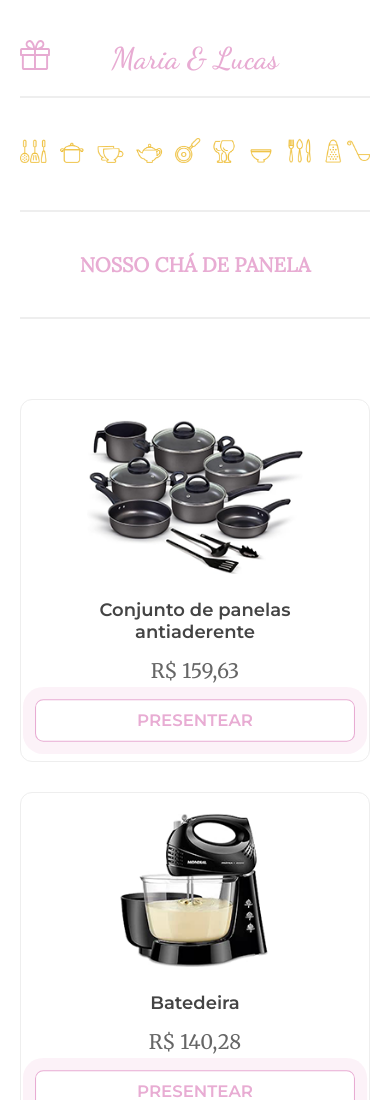
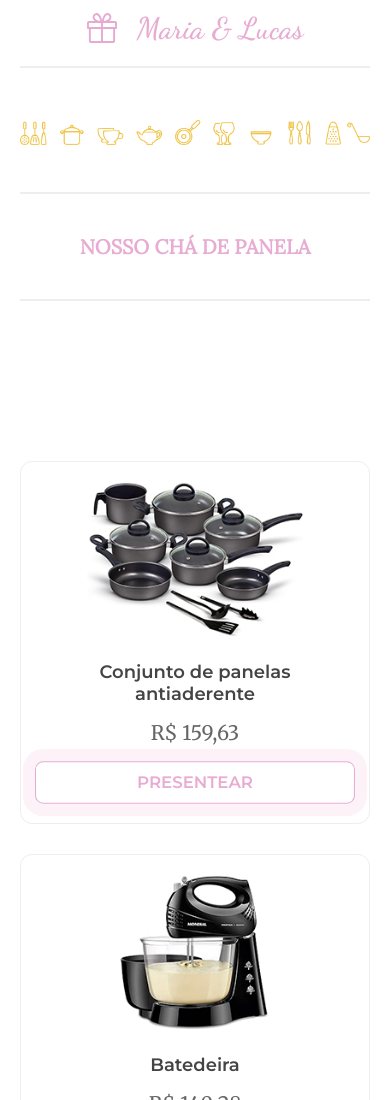
Before and after one commit to BaroneLucas99/chadepanelamariaelucas, a plain HTML site: page lista.html in a window 390 px wide. Shown: the top 1100 px of the page. Drawn offline with Linux system fonts and the light colour scheme.

Commit message:
Update style.css

```diff
--- a/style.css
+++ b/style.css
@@ -73,13 +73,12 @@ body, p {
   }
 }
 
-/* Card centralizado com largura limitada */
+
 .card {
   background-color: white;
   border: 1px solid #eeeeee;
   border-radius: 12px;
   padding: 20px;
-  /*box-shadow: 0.5px 1px 20px rgba(0, 0, 0, 0.3);*/
   text-align: center;
 
   display: flex;
@@ -92,10 +91,10 @@ body, p {
 }
 
    .card img {
-  width: 100%;             /* Ocupa toda a largura do card */
-  height: auto;            /* Mantém proporção da imagem */
-  max-height: 180px;       /* Limita a altura sem cortar */
-  object-fit: contain;     /* Evita corte e distorção */
+  width: 100%;
+  height: auto;
+  max-height: 180px;
+  object-fit: contain;
   border-radius: 8px;
   margin-bottom: 15px;
 }
@@ -155,34 +154,50 @@ body, p {
     }
 
 
+
 .secao-titulo {
-  max-width: 1200px;
-  margin: 40px auto;
-  padding: 0 20px;
-  text-align: center;
-  position: relative;
+  display: flex;
+  align-items: center;
+  gap: 20px;
+  padding: 0px 20px;
+  padding-top: 30px;
+  flex-wrap: wrap;
+  justify-content: center;
+  position: fixed;
+  top: 0;
+  left: 0;
+  width: 100%;
+  background-color: white;
+  z-index: 1000;
 }
+
+
+
 @media (max-width: 600px) {
   .secao-titulo {
-    max-width: 1200px;
+    width: 100%;
     margin: 0px auto;
     padding: 0 20px;
+    padding-top: 10px;
     text-align: center;
-    position: relative;
+    position: fixed;
   }
 }
 .icone-svg {
-  width: 30px;              /* 👉 Tamanho do ícone */
-  position: absolute;
-  left: 20px;               /* 👉 Alinha com os cards */
-  top: 0;
+
+  width: 30px;
+  height: 30px;
+  object-fit: contain;
+  display: block;
 }
+
+
 
 .secao-titulo h2 {
   font-family: 'dancing script', serif;
   font-size: 40px;
   font-weight: 600;
-  margin: 0 0 20px 0;       /* 👉 Espaço entre o título e a linha */
+  margin: 0;       /* 👉 Espaço entre o título e a linha */
   color: #e8acd3;
 }
 @media (max-width: 600px) {
@@ -190,7 +205,7 @@ body, p {
     font-family: 'dancing script', serif;
     font-size: 30px;
     font-weight: 600;
-    margin: 0 0 20px 0;       /* 👉 Espaço entre o título e a linha */
+    margin: 0;   /* 👉 Espaço entre o título e a linha */
     color: #e8acd3;
   }
 }
@@ -204,7 +219,7 @@ body, p {
 .imagem-container {
   max-width: 1200px; /* mesma largura do .grid-container */
   margin: 40px auto;
-  padding: 0 20px;
+  padding: 40px 20px;
   text-align: center;
 }
 
@@ -219,6 +234,7 @@ body, p {
   width: 100%;
   margin: 40px 0;
 }
+
 .titulo-secundario {
   text-align: center;
   font-size: 30px;
```
